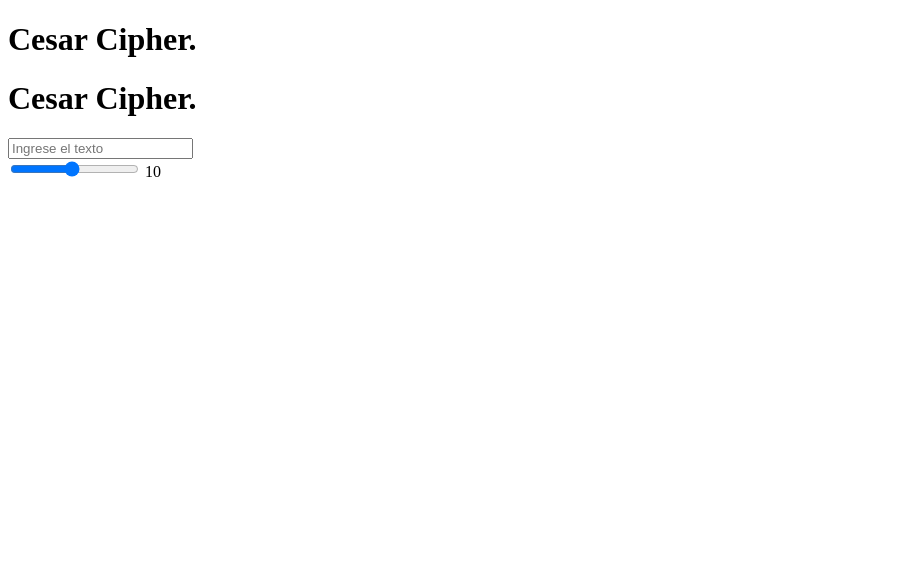
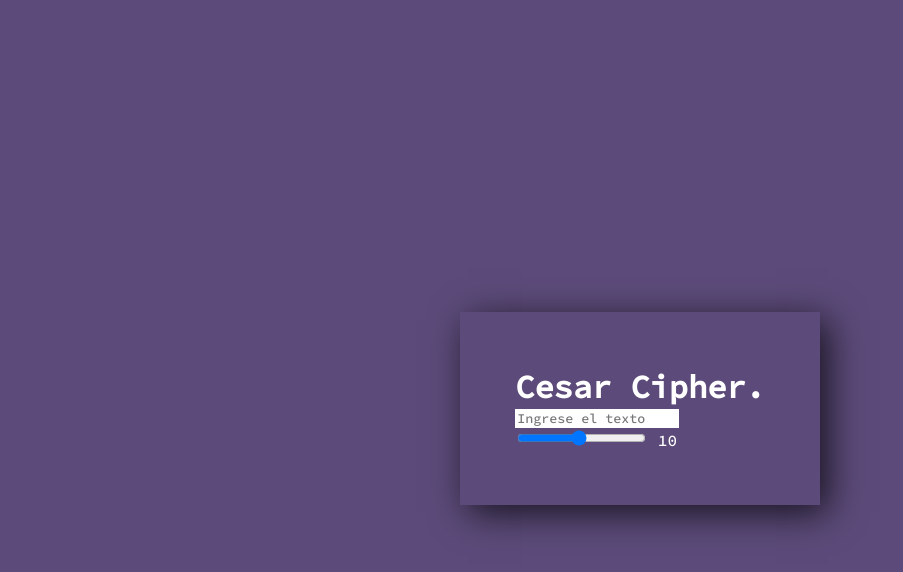
Before and after one commit to xweret/Caesar.cipher, a plain HTML site: page index.html in a window 1280 px wide. Shown: the whole page, without its empty margins (0-903 px from the left). Drawn offline with Linux system fonts and the light colour scheme.

Commit message:
js y css

```diff
--- a/index.html
+++ b/index.html
@@ -5,11 +5,11 @@
     <meta http-equiv="X-UA-Compatible" content="IE=edge">
     <meta name="viewport" content="width=device-width, initial-scale=1.0">
     <title>Cesar Cipher</title>
-    <link href="index.css" rel="stylesheet"/>
+    <link href="style.css" rel="stylesheet"/>
+    <script  src="script.js" defer></script>
 </head>
 <body>
     <main>
-        <h1>Cesar Cipher.</h1>
         <h1>Cesar Cipher.</h1>
 
         <form id="cifrador" autocomplete="off">
@@ -21,6 +21,6 @@
             <output>10</output>
             </div>
     </main>
-    <script defer src="script.js"></script>
+
 </body>
 </html>
--- /dev/null
+++ b/style.css
@@ -0,0 +1,44 @@
+@import url('https://fonts.googleapis.com/css2?family=Source+Code+Pro:wght@500&display=swap');
+
+:root {
+    --color-terminal: #292b36;
+    --border: 4px;
+}
+
+*{
+
+    font-family: 'Source Code Pro', monospace;
+}
+
+
+
+body{
+    height: 100vh;
+    display: flex;
+    align-items: center;
+    justify-content: center;
+    color: white;
+    background-color: #5c4b7a;
+
+}
+
+input, button {
+    border: none;
+    outline: none;
+}
+
+main {
+    padding: 55px;
+    box-shadow: 8px 8px 35px 0px rgb(0 0 0 / 75%);
+    border: var(--border);
+
+}
+
+h1 {
+    margin: 0;
+}
+
+#input-original, #resultado {
+    background-color: var(--color-terminal);
+    width:  100%;
+}
```
Also changed, not shown: scrip.js (added).
